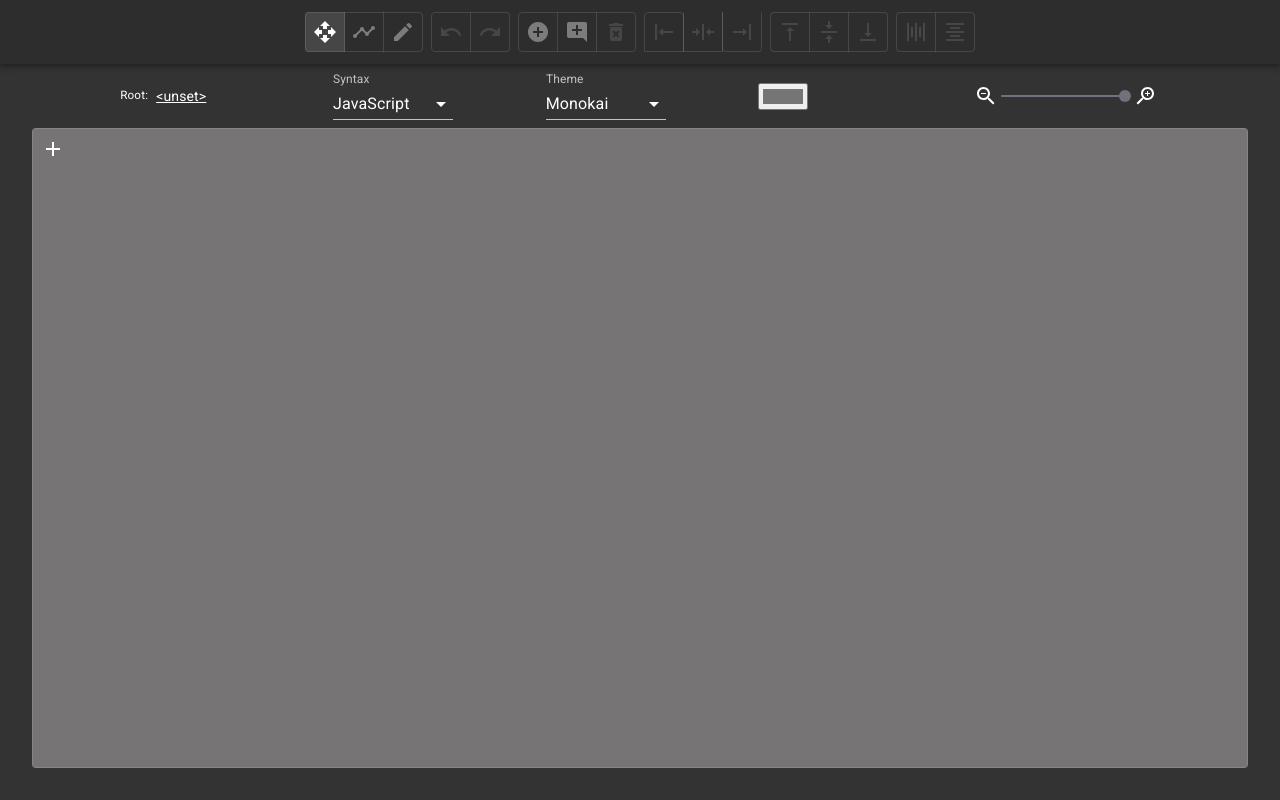
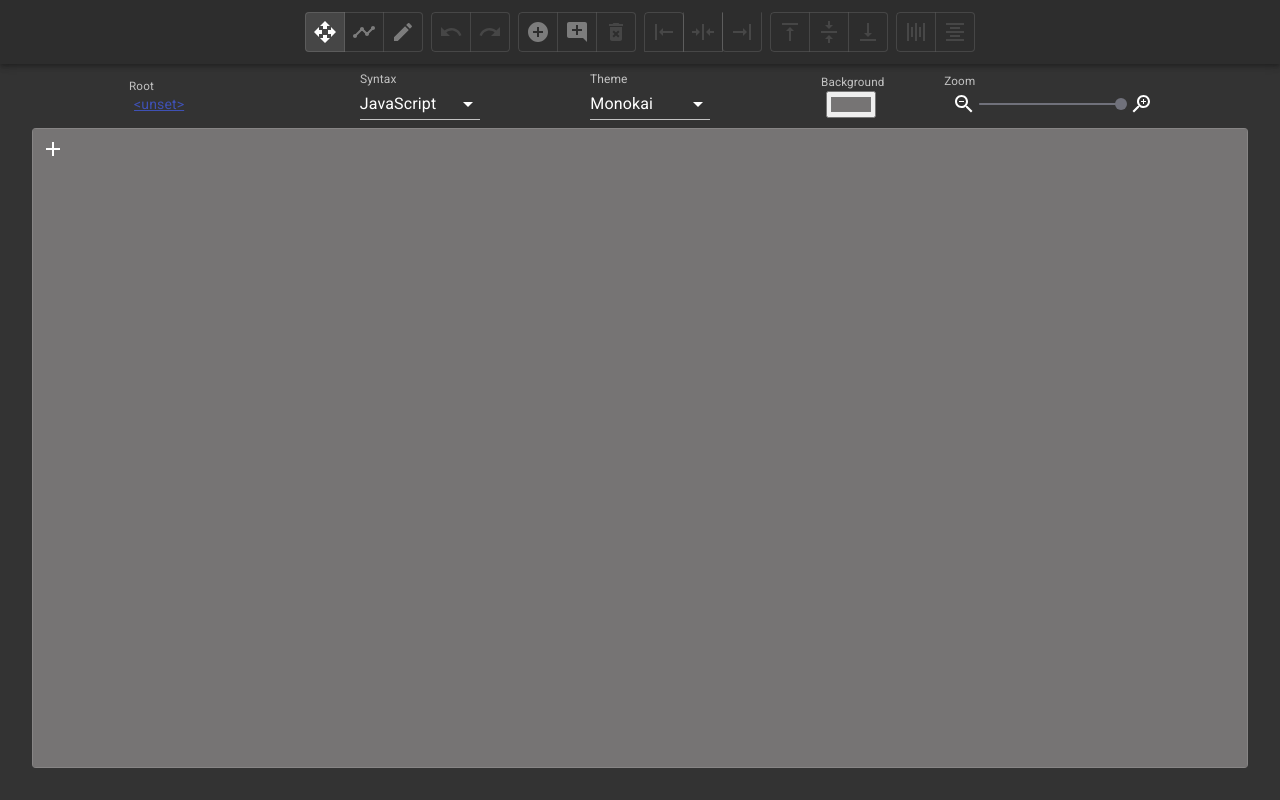
Before and after one commit to dragonworx/codemap, a React (Vite) app: page / in a window 1280 px wide. Built offline with nearby package versions, Linux system fonts and the light colour scheme.

Commit message:
improve project settings style

```diff
--- a/src/components/projectSettings.tsx
+++ b/src/components/projectSettings.tsx
@@ -22,7 +22,11 @@ const useStyles = makeStyles((theme) => ({
       },
    },
    label: {
+      color: 'rgba(255, 255, 255, 0.7)',
       fontSize: 'smaller',
+      display: 'flex',
+      flexDirection: 'column',
+      alignItems: 'flex-start',
       '& > *': {
          marginLeft: 5,
       }
@@ -79,8 +83,8 @@ export function ProjectSettings() {
 
    return (
       <Grid container spacing={1} direction="row" justify="center" alignItems="center" className={classes.root}>
-         <Grid item>
-            <label className={classes.label}>Root: <Link component="button" variant="body2" color="inherit" underline="always" onClick={onRootPathClick}>{rootPath ? rootPath : '<unset>'}</Link></label>
+         <Grid item xs={2}>
+            <label className={classes.label}>Root<Link component="button" variant="body2" color="primary" underline="always" onClick={onRootPathClick}>{rootPath ? rootPath : '<unset>'}</Link></label>
             <Prompt
                open={isPathPromptOpen}
                title="Enter Project Path Root"
@@ -91,7 +95,7 @@ export function ProjectSettings() {
                onSave={onPathPromptSave}
             ></Prompt>
          </Grid>
-         <Grid item>
+         <Grid item xs={2}>
             {select('syntax', 'Syntax', [
                {
                   text: 'JavaScript',
@@ -103,7 +107,7 @@ export function ProjectSettings() {
                },
             ], syntax, onSyntaxChange)}
          </Grid>
-         <Grid item>
+         <Grid item xs={2}>
             {select('theme', 'Theme', [
                {
                   text: 'Monokai',
@@ -111,11 +115,15 @@ export function ProjectSettings() {
                },
             ], theme, onThemeChange)}
          </Grid>
-         <Grid item>
-            <input type="color" onChange={onBackgroundChange} defaultValue={background} />
+         <Grid item xs={1}>
+            <label className={classes.label}>Background
+               <input type="color" onChange={onBackgroundChange} defaultValue={background} />
+            </label>
          </Grid>
-         <Grid item>
-            <ZoomControl />
+         <Grid item xs={2}>
+            <label className={classes.label}>Zoom
+               <ZoomControl />
+            </label>
          </Grid>
       </Grid>
    );
```
